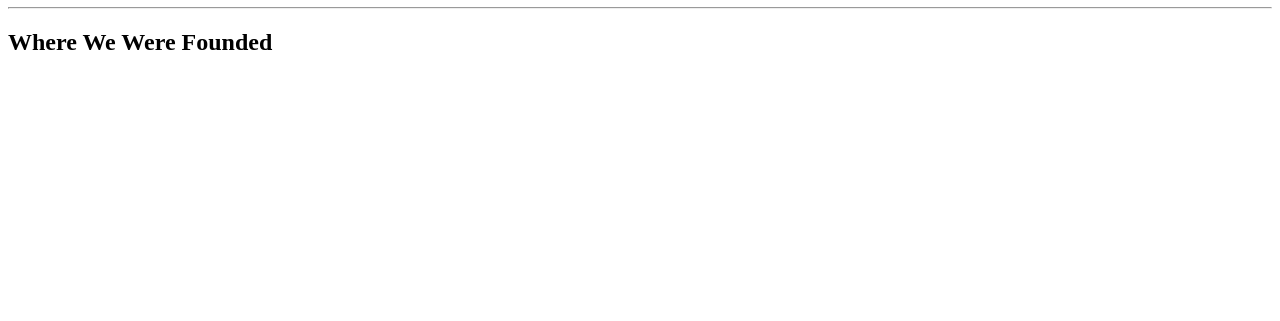
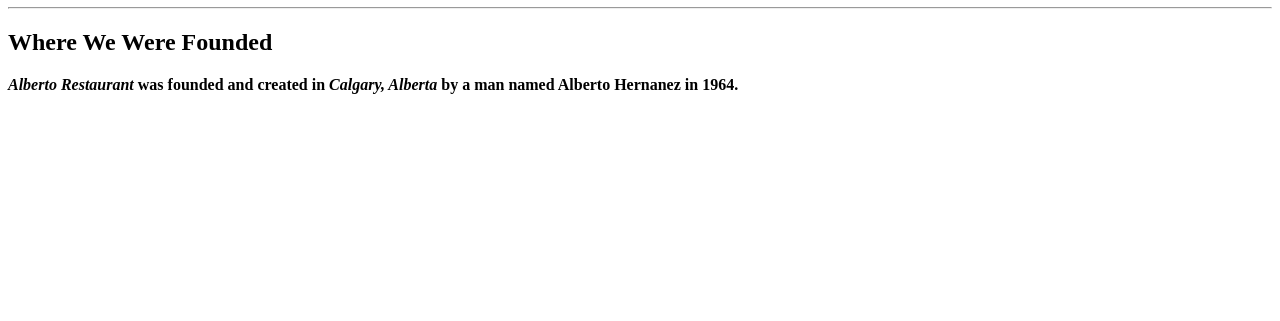
Before and after one commit to jaredherman/cpnt260-a1, a plain HTML site: page index.html in a window 1280 px wide. Shown: the part 479-800 px from the top of the page. Drawn offline with Linux system fonts and the light colour scheme.

Commit message:
added p and em tags as well as text

```diff
--- a/index.html
+++ b/index.html
@@ -12,5 +12,6 @@
     <h1><strong>About Us<strong></strong></h1>
     <hr>
     <h2><strong>Where We Were Founded</strong></h2>
+    <p><em>Alberto Restaurant </em>was founded and created in <em>Calgary, Alberta</em> by a man named Alberto Hernanez in 1964.</p>
 
 </html>
```
